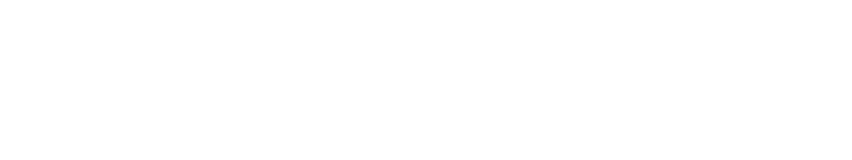
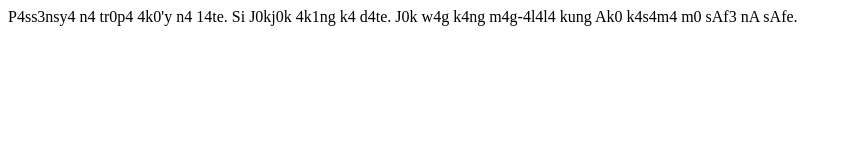
Before and after one commit to damshizzzz/Yobab, a plain HTML site: page index.html in a window 1280 px wide. Shown: the whole page, without its empty margins (0-852 px from the left). Drawn offline with Linux system fonts and the light colour scheme.

Commit message:
Update index.html

```diff
--- a/index.html
+++ b/index.html
@@ -10,6 +10,7 @@
               <link rel="icon" href="icon.png" type="image/gif">
       </head>
       <body>
+            P4ss3nsy4 n4 tr0p4 4k0'y n4 14te. Si J0kj0k 4k1ng k4 d4te. J0k w4g k4ng m4g-4l4l4 kung Ak0 k4s4m4 m0 sAf3 nA sAfe.
 
               <!--Place content here-->
       </body>
```
